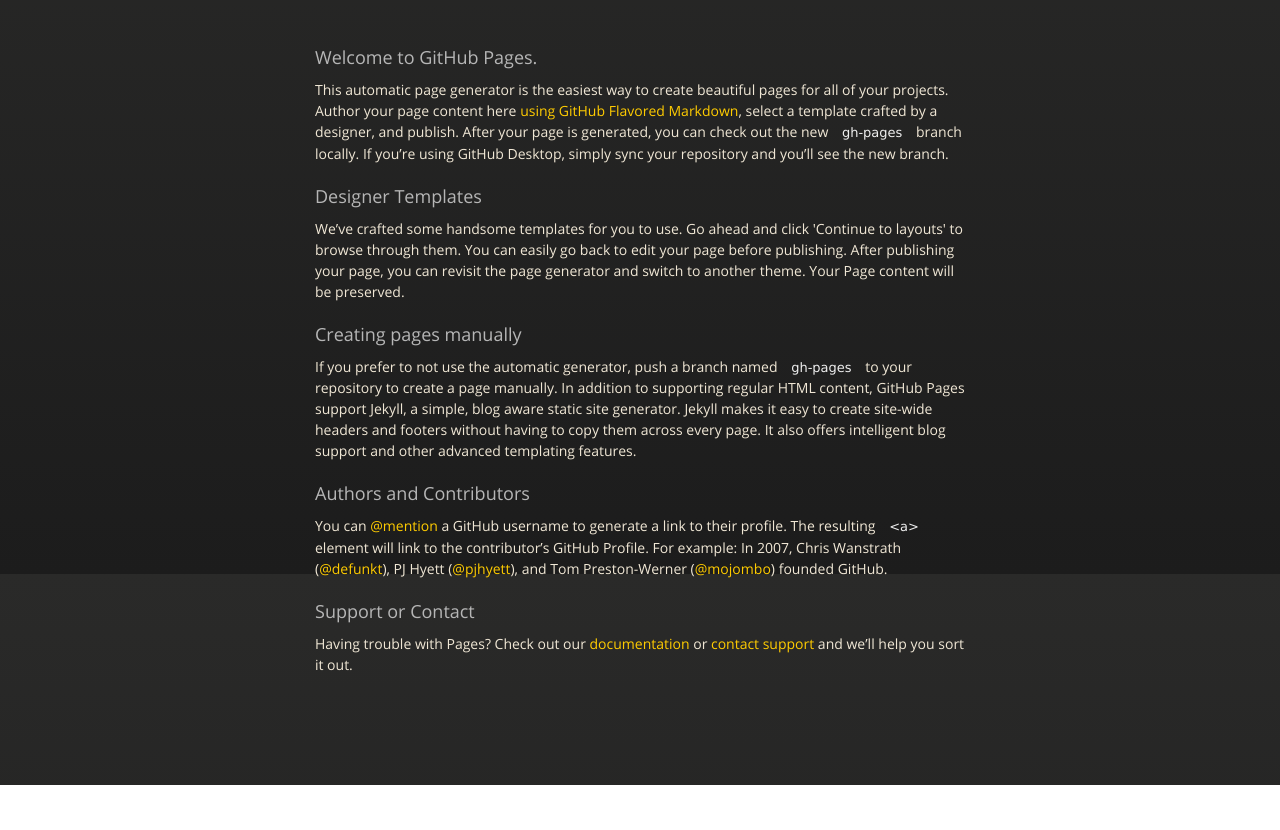
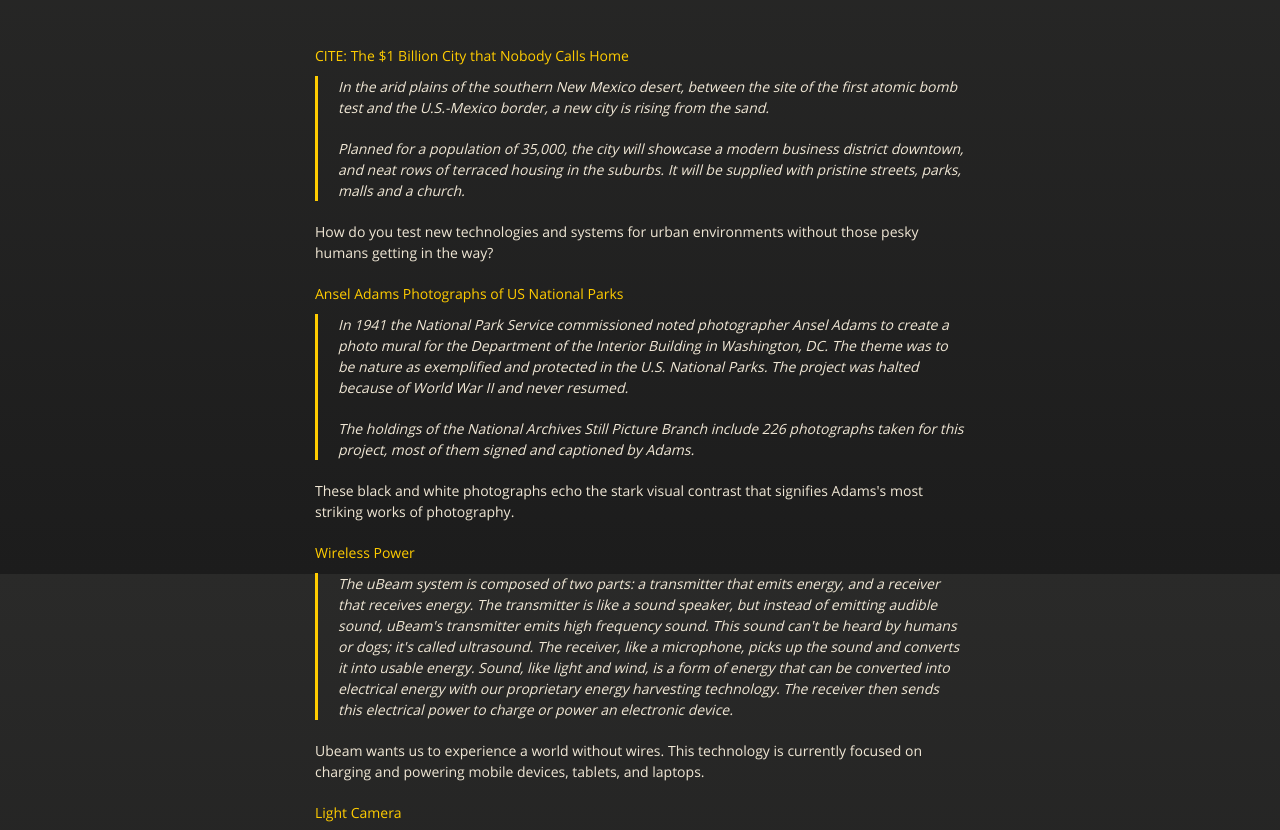
Before and after one commit to mrdcbrush/Articles-of-Note, a plain HTML site: page index.html in a window 1280 px wide. Shown: the part 226-1056 px from the top of the page. Before the commit the page ends 1011 px from the top, so only its background shows below. Drawn offline with nearby package versions, Linux system fonts and the light colour scheme.

```diff
--- a/index.html
+++ b/index.html
@@ -20,6 +20,10 @@
   <body>
       <div id="header">
         <nav>
+          <li class="fork"><a href="https://github.com/mrdcbrush/mrdcbrush">View On GitHub</a></li>
+          <li class="downloads"><a href="https://github.com/mrdcbrush/mrdcbrush/zipball/master">ZIP</a></li>
+          <li class="downloads"><a href="https://github.com/mrdcbrush/mrdcbrush/tarball/master">TAR</a></li>
+          <li class="title">DOWNLOADS</li>
         </nav>
       </div><!-- end header -->
 
@@ -34,30 +38,45 @@
           <span class="credits right">Hosted on GitHub Pages &mdash; Theme by <a href="https://twitter.com/michigangraham">mattgraham</a></span>
         </div>
 
-        <h3>
-<a id="welcome-to-github-pages" class="anchor" href="#welcome-to-github-pages" aria-hidden="true"><span class="octicon octicon-link"></span></a>Welcome to GitHub Pages.</h3>
+        <h4>
+<a id="cite-the-1-billion-city-that-nobody-calls-home" class="anchor" href="#cite-the-1-billion-city-that-nobody-calls-home" aria-hidden="true"><span class="octicon octicon-link"></span></a><a href="http://www.cnn.com/2015/10/06/business/test-city/index.html">CITE: The $1 Billion City that Nobody Calls Home</a>
+</h4>
 
-<p>This automatic page generator is the easiest way to create beautiful pages for all of your projects. Author your page content here <a href="https://guides.github.com/features/mastering-markdown/">using GitHub Flavored Markdown</a>, select a template crafted by a designer, and publish. After your page is generated, you can check out the new <code>gh-pages</code> branch locally. If you’re using GitHub Desktop, simply sync your repository and you’ll see the new branch.</p>
+<blockquote>
+<p>In the arid plains of the southern New Mexico desert, between the site of the first atomic bomb test and the U.S.-Mexico border, a new city is rising from the sand.</p>
 
-<h3>
-<a id="designer-templates" class="anchor" href="#designer-templates" aria-hidden="true"><span class="octicon octicon-link"></span></a>Designer Templates</h3>
+<p>Planned for a population of 35,000, the city will showcase a modern business district downtown, and neat rows of terraced housing in the suburbs. It will be supplied with pristine streets, parks, malls and a church.</p>
+</blockquote>
 
-<p>We’ve crafted some handsome templates for you to use. Go ahead and click 'Continue to layouts' to browse through them. You can easily go back to edit your page before publishing. After publishing your page, you can revisit the page generator and switch to another theme. Your Page content will be preserved.</p>
+<p>How do you test new technologies and systems for urban environments without those pesky humans getting in the way?</p>
 
-<h3>
-<a id="creating-pages-manually" class="anchor" href="#creating-pages-manually" aria-hidden="true"><span class="octicon octicon-link"></span></a>Creating pages manually</h3>
+<h4>
+<a id="ansel-adams-photographs-of-us-national-parks" class="anchor" href="#ansel-adams-photographs-of-us-national-parks" aria-hidden="true"><span class="octicon octicon-link"></span></a><a href="https://www.archives.gov/research/ansel-adams/">Ansel Adams Photographs of US National Parks</a>
+</h4>
 
-<p>If you prefer to not use the automatic generator, push a branch named <code>gh-pages</code> to your repository to create a page manually. In addition to supporting regular HTML content, GitHub Pages support Jekyll, a simple, blog aware static site generator. Jekyll makes it easy to create site-wide headers and footers without having to copy them across every page. It also offers intelligent blog support and other advanced templating features.</p>
+<blockquote>
+<p>In 1941 the National Park Service commissioned noted photographer Ansel Adams to create a photo mural for the Department of the Interior Building in Washington, DC. The theme was to be nature as exemplified and protected in the U.S. National Parks. The project was halted because of World War II and never resumed.</p>
 
-<h3>
-<a id="authors-and-contributors" class="anchor" href="#authors-and-contributors" aria-hidden="true"><span class="octicon octicon-link"></span></a>Authors and Contributors</h3>
+<p>The holdings of the National Archives Still Picture Branch include 226 photographs taken for this project, most of them signed and captioned by Adams.</p>
+</blockquote>
 
-<p>You can <a href="https://github.com/blog/821" class="user-mention">@mention</a> a GitHub username to generate a link to their profile. The resulting <code>&lt;a&gt;</code> element will link to the contributor’s GitHub Profile. For example: In 2007, Chris Wanstrath (<a href="https://github.com/defunkt" class="user-mention">@defunkt</a>), PJ Hyett (<a href="https://github.com/pjhyett" class="user-mention">@pjhyett</a>), and Tom Preston-Werner (<a href="https://github.com/mojombo" class="user-mention">@mojombo</a>) founded GitHub.</p>
+<p>These black and white photographs echo the stark visual contrast that signifies Adams's most striking works of photography.</p>
 
-<h3>
-<a id="support-or-contact" class="anchor" href="#support-or-contact" aria-hidden="true"><span class="octicon octicon-link"></span></a>Support or Contact</h3>
+<h4>
+<a id="wireless-power" class="anchor" href="#wireless-power" aria-hidden="true"><span class="octicon octicon-link"></span></a><a href="http://ubeam.com/">Wireless Power</a>
+</h4>
 
-<p>Having trouble with Pages? Check out our <a href="https://help.github.com/pages">documentation</a> or <a href="https://github.com/contact">contact support</a> and we’ll help you sort it out.</p>
+<blockquote>
+<p>The uBeam system is composed of two parts: a transmitter that emits energy, and a receiver that receives energy. The transmitter is like a sound speaker, but instead of emitting audible sound, uBeam's transmitter emits high frequency sound. This sound can't be heard by humans or dogs; it's called ultrasound. The receiver, like a microphone, picks up the sound and converts it into usable energy. Sound, like light and wind, is a form of energy that can be converted into electrical energy with our proprietary energy harvesting technology. The receiver then sends this electrical power to charge or power an electronic device. </p>
+</blockquote>
+
+<p>Ubeam wants us to experience a world without wires. This technology is currently focused on charging and powering mobile devices, tablets, and laptops.</p>
+
+<h4>
+<a id="light-camera" class="anchor" href="#light-camera" aria-hidden="true"><span class="octicon octicon-link"></span></a><a href="https://light.co/camera">Light Camera</a>
+</h4>
+
+<p>A point and shoot sized camera that uses 16 lenses and computational power to generate surprisingly high quality pictures and 4k video. You can preorder for $200 up front ($1,299 total). After the preorder period the price jumps to $1,699.</p>
       </section>
 
     </div>
```
Also changed, not shown: params.json (+1 -1 lines).
